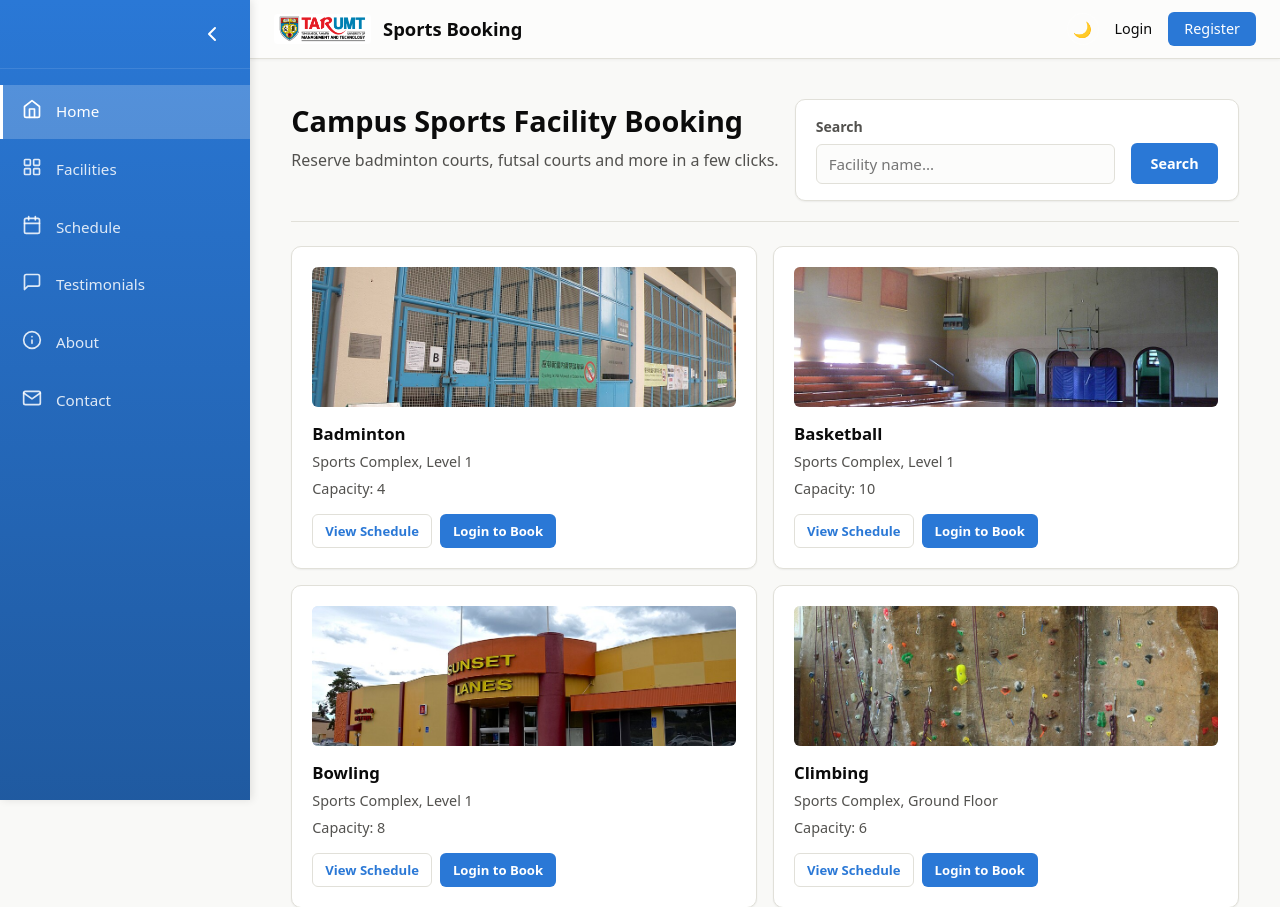
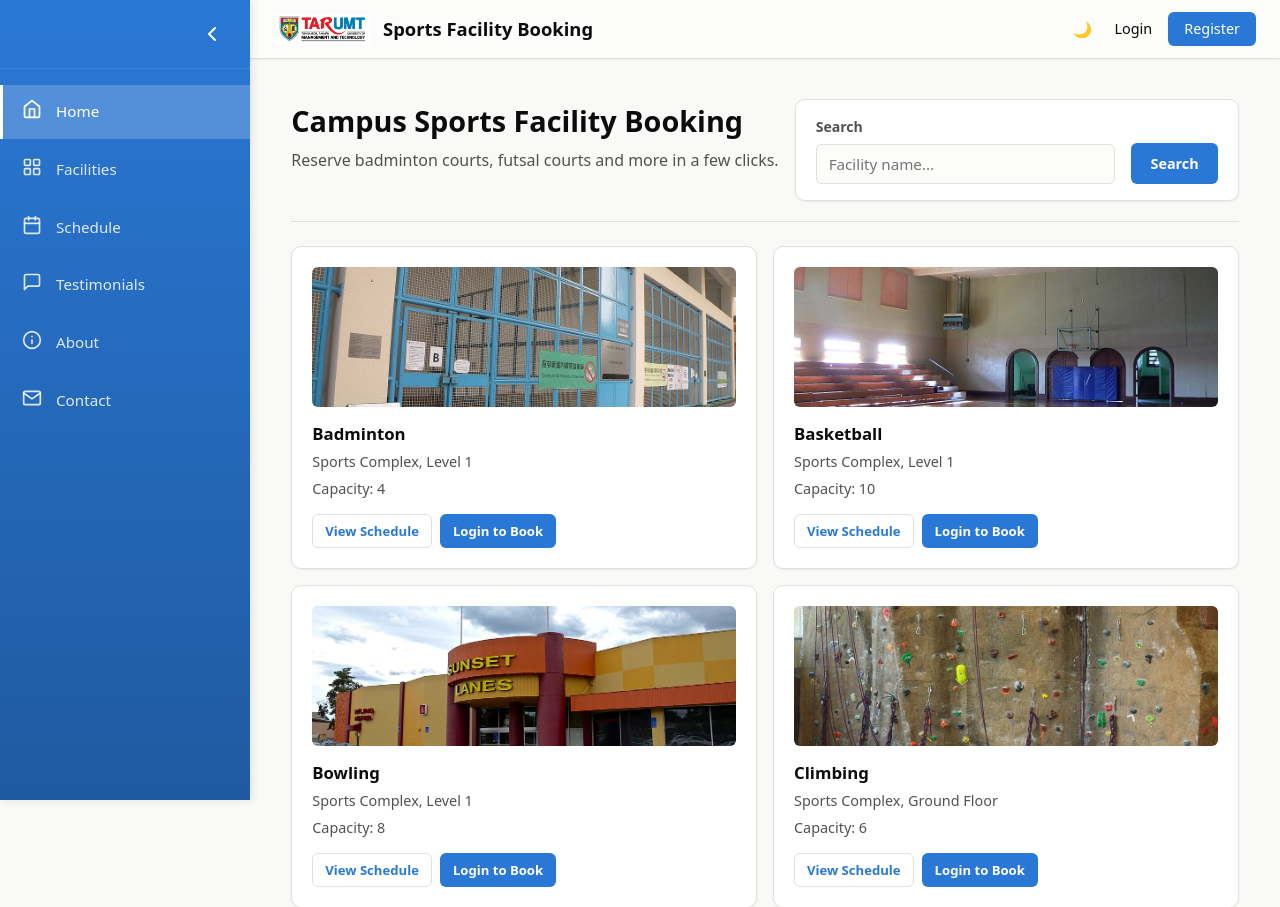
Before and after one commit to chuanyang22/AWS_Terraform_Assignemnt, a PHP site: page /index.php in a window 1280 px wide. Shown: the top 907 px of the page. Run offline with PHP 8.4, Linux system fonts and the light colour scheme; data comes from the database, SQL or seed files in the repository; data that the repository does not hold is empty.

Commit message:
Update brand text to Sports Facility Booking

```diff
--- a/src/partials/header.php
+++ b/src/partials/header.php
@@ -62,7 +62,7 @@ function nav_active($page, $current) {
                 </button>
                 <a class="topbar-brand" href="index.php">
                     <img src="assets/tarumt-logo.png" alt="TAR UMT" class="brand-logo">
-                    <span class="topbar-brand-text">Sports Booking</span>
+                    <span class="topbar-brand-text">Sports Facility Booking</span>
                 </a>
 
             </div>
```
